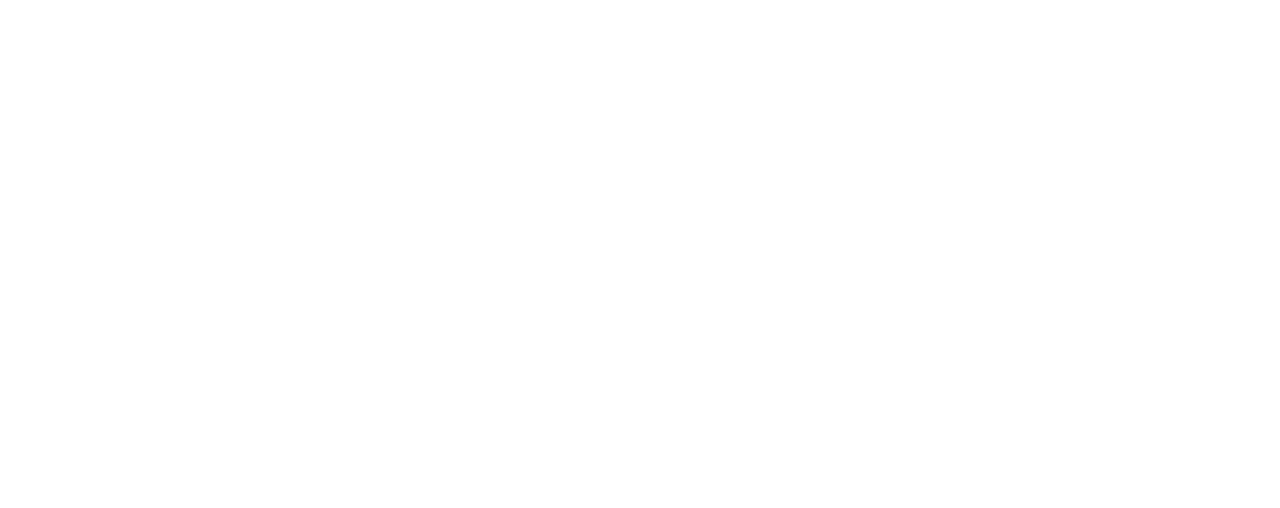
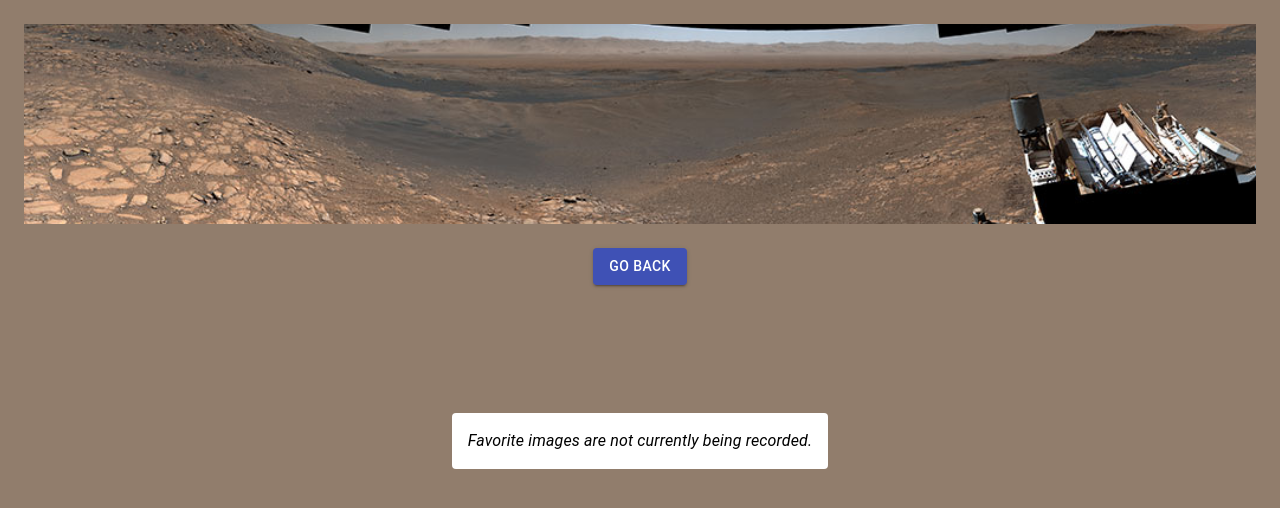
Before and after one commit to fedelopez89/mars-rover, a React (Create React App) app: page /mars-rover-photos/favorites in a window 1280 px wide. Before the commit this address had no page. Shown: the top 508 px of the page. Built offline with nearby package versions, Linux system fonts and the light colour scheme.

Commit message:
add Favorites component

```diff
--- a/src/App.js
+++ b/src/App.js
@@ -3,6 +3,7 @@
 // Components
 import HomePage from "./components/HomePage/HomePage";
 import RoverPhotos from "./components/RoverPhotos/RoverPhotos";
+import FavoritePhotos from "./components/FavoritePhotos/FavoritePhotos";
 // Styles
 import "./App.css";
 
@@ -13,6 +14,11 @@
         <Routes>
           <Route exact path="/" element={<HomePage />} />
           <Route exact path="/mars-rover-photos" element={<RoverPhotos />} />
+          <Route
+            exact
+            path="/mars-rover-photos/favorites"
+            element={<FavoritePhotos />}
+          />
         </Routes>
       </div>
     </BrowserRouter>
--- a/src/components/CardImage/CardImage.jsx
+++ b/src/components/CardImage/CardImage.jsx
@@ -4,7 +4,7 @@
 // Styles
 import useStyles from "./CardImageStyles";
 
-const CardImage = ({ photo, favoritesPhotos, onFavoriteClick }) => {
+const CardImage = ({ photo, favoritesPhotos, onFavoriteClick = () => {} }) => {
   const classes = useStyles();
   const [isFavorite, setIsFavorite] = useState(false);
 
--- /dev/null
+++ b/src/components/FavoritePhotos/FavoritePhotos.jsx
@@ -0,0 +1,57 @@
+import React, { useEffect, useState } from "react";
+import { Button, Typography } from "@material-ui/core";
+import { Link } from "react-router-dom";
+// Components
+import CardImage from "../CardImage/CardImage";
+// Images
+import marsImage2 from "../../assets/mars-image2.jpeg";
+// Constants
+import * as CONST_CONFIG from "../../constants/roverPhotos";
+import * as CONST_BUTTON from "../../constants/buttons";
+// Styles
+import useStyles from "../RoverPhotos/RoverPhotosStyles";
+
+const FavoritePhotos = () => {
+  const classes = useStyles();
+  const [favorites, setFavorites] = useState([]);
+
+  useEffect(() => {
+    const storedFavorites = localStorage.getItem("favoritesPhotos");
+    if (storedFavorites) {
+      setFavorites(JSON.parse(storedFavorites));
+    }
+  }, []);
+
+  const renderPhotos = (photos) => {
+    if (!photos || photos?.length === 0) {
+      return (
+        <div className={classes.noResultsContainer}>
+          <Typography variant="body1">{CONST_CONFIG.NO_FAV_IMAGES}</Typography>
+        </div>
+      );
+    }
+    return photos?.map((photo) => (
+      <CardImage key={photo.id} photo={photo} favoritesPhotos={favorites} />
+    ));
+  };
+
+  return (
+    <div className={classes.root}>
+      <header className={classes.header}>
+        <img src={marsImage2} alt="Header" className={classes.headerImage} />
+      </header>
+      <Button
+        variant="contained"
+        color="primary"
+        component={Link}
+        className={classes.startButton}
+        to="/mars-rover-photos"
+      >
+        {CONST_BUTTON.BUTTON_GO_BACK}
+      </Button>
+      <div className={classes.imageContainer}>{renderPhotos(favorites)}</div>
+    </div>
+  );
+};
+
+export default FavoritePhotos;
--- a/src/components/RoverPhotos/RoverPhotos.jsx
+++ b/src/components/RoverPhotos/RoverPhotos.jsx
@@ -29,7 +29,9 @@
   const classes = useStyles();
   const [currentPage, setCurrentPage] = useState(1);
   const [selectedCamera, setSelectedCamera] = useState(null);
-  const [selectedRover, setSelectedRover] = useState("curiosity");
+  const [selectedRover, setSelectedRover] = useState(
+    CONST_CONFIG.DEFAULT_ROVER
+  );
   const [selectedDate, setSelectedDate] = useState(getEarthDate());
   const [selectedSol, setSelectedSol] = useState(null);
   const [favorites, setFavorites] = useState([]);
--- a/src/constants/buttons.js
+++ b/src/constants/buttons.js
@@ -2,3 +2,4 @@
 export const BUTTON_ADD_TO_FAV = "Save Search as Favorite";
 export const BUTTON_OPEN_SEARCH_FAV = "Open a Favorite Search";
 export const BUTTON_VIEW_FAV = "View Fav Photos";
+export const BUTTON_GO_BACK = "Go Back";
--- a/src/constants/roverPhotos.js
+++ b/src/constants/roverPhotos.js
@@ -4,11 +4,12 @@
 export const SEARCH_ROVER = "Search by Rover";
 export const SEARCH_EARTH_DAY_DATE = "Search by Earth Day Date";
 export const SEARCH_SOL = "Search by Sol (number)";
+//
 export const ROVER_OPTIONS = [
     { value: "curiosity", text: "curiosity" },
     { value: "opportunity", text: "opportunity" },
     { value: "spirit", text: "spirit" },
-]
+];
 export const CAMERA_OPTIONS = [
     { value: "all", text: "All Cameras" },
     { value: "FHAZ", text: "Front Hazard Avoidance Camera" },
@@ -27,5 +28,11 @@
 //
 export const NO_IMAGES_FOUND =
     "No images found for the requested search. Please enter new search criteria.";
+export const NO_FAV_IMAGES =
+    "Favorite images are not currently being recorded.";
 //
 export const DEFAULT_ROVER = "curiosity";
+//
+export const BASE_URL = "https://api.nasa.gov/mars-photos/api/v1/rovers/";
+export const API_KEY = "wljhnnGdFl9r3MLBTzyMrKTjItUWJ7pqzijkAGuf";
+export const IMAGES_PER_PAGE = 25;
--- a/src/hooks/useMarsRoverPhotos.js
+++ b/src/hooks/useMarsRoverPhotos.js
@@ -1,7 +1,7 @@
 import { useState, useEffect } from "react";
 import axios from "axios";
-
-const API_KEY = "wljhnnGdFl9r3MLBTzyMrKTjItUWJ7pqzijkAGuf";
+// Constants
+import * as CONST_CONFIG from "../constants/roverPhotos";
 
 const useMarsRoverPhotos = ({
   rover,
@@ -9,7 +9,7 @@
   earth = getEarthDate(),
   sol = null,
   page = 1,
-  perPage = 25,
+  perPage = CONST_CONFIG.IMAGES_PER_PAGE,
 }) => {
   const [photos, setPhotos] = useState([]);
   const [loading, setLoading] = useState(true);
@@ -33,10 +33,10 @@
           params.earth_date = getEarthDate();
         }
 
-        params.api_key = API_KEY;
+        params.api_key = CONST_CONFIG.API_KEY;
 
         const response = await axios.get(
-          `https://api.nasa.gov/mars-photos/api/v1/rovers/${rover}/photos`,
+          `${CONST_CONFIG.BASE_URL}/${rover}/photos`,
           {
             params,
           }
```
